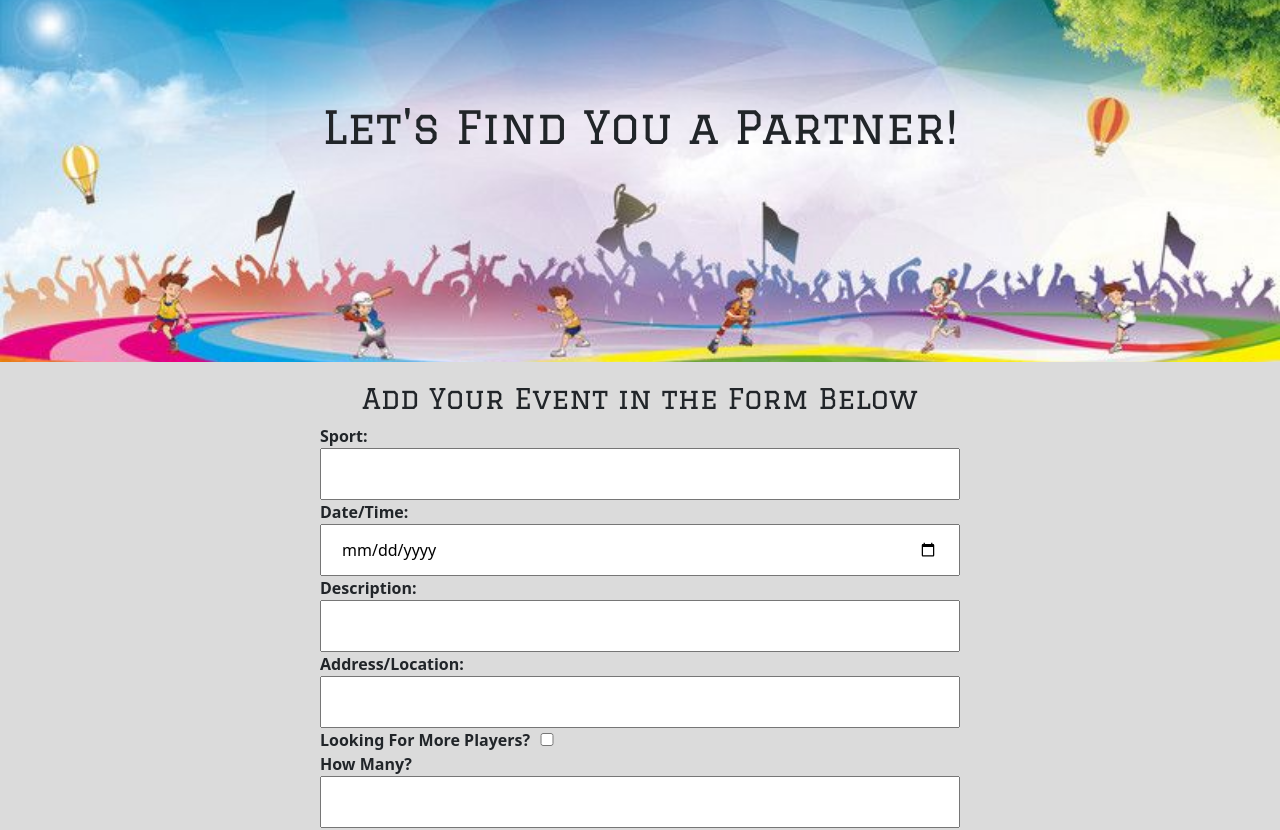
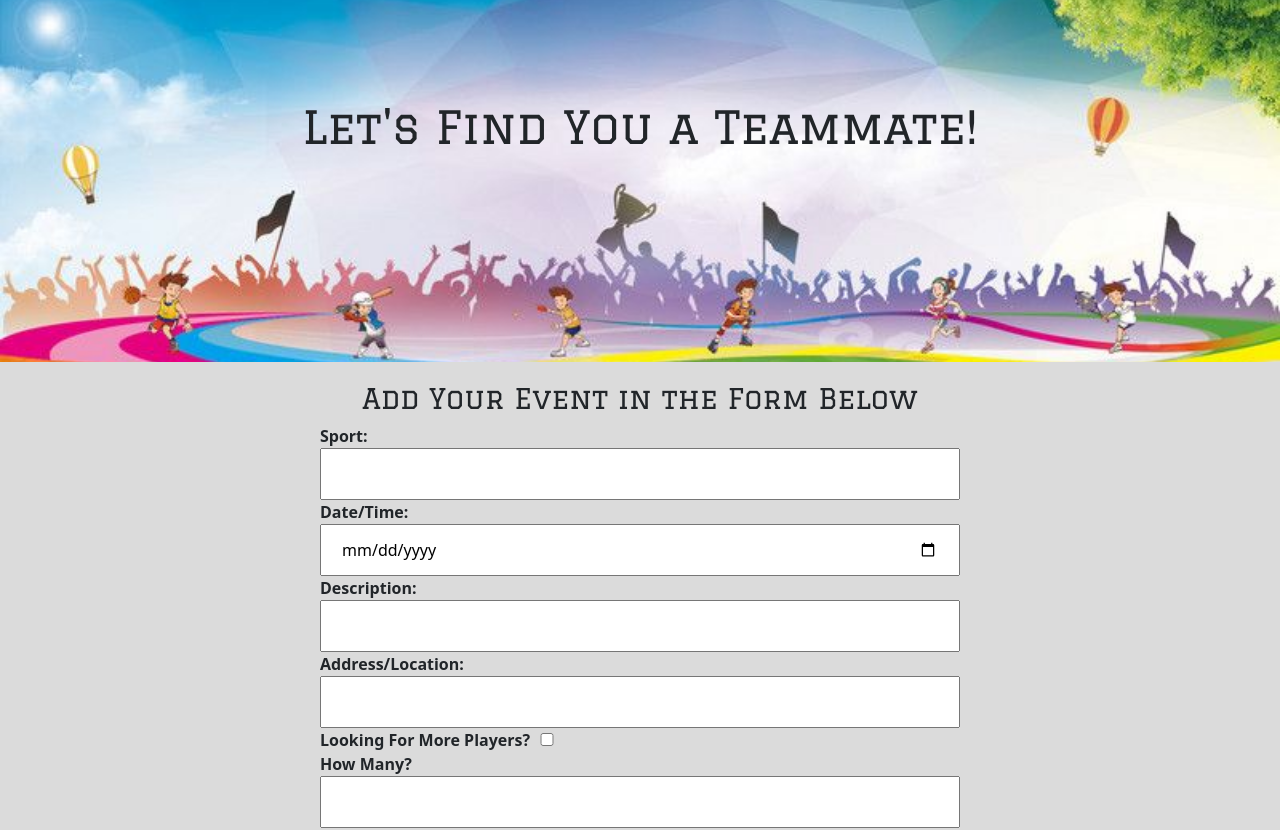
Before and after one commit to tmcginness/mern-front, a React (Create React App) app: page / in a window 1280 px wide. Shown: the top 830 px of the page. Built offline with nearby package versions, Linux system fonts and the light colour scheme; no server answers.

Commit message:
header change

```diff
--- a/src/App.js
+++ b/src/App.js
@@ -22,7 +22,7 @@ const App = () => {
   return (
     <main>
       <div className="title">
-        <h2>Let's Find You a Partner!</h2>
+        <h2>Let's Find You a Teammate!</h2>
       </div>
       <Form setSports={setSports} />
       <Item item={sports} setSports={setSports} />
```
